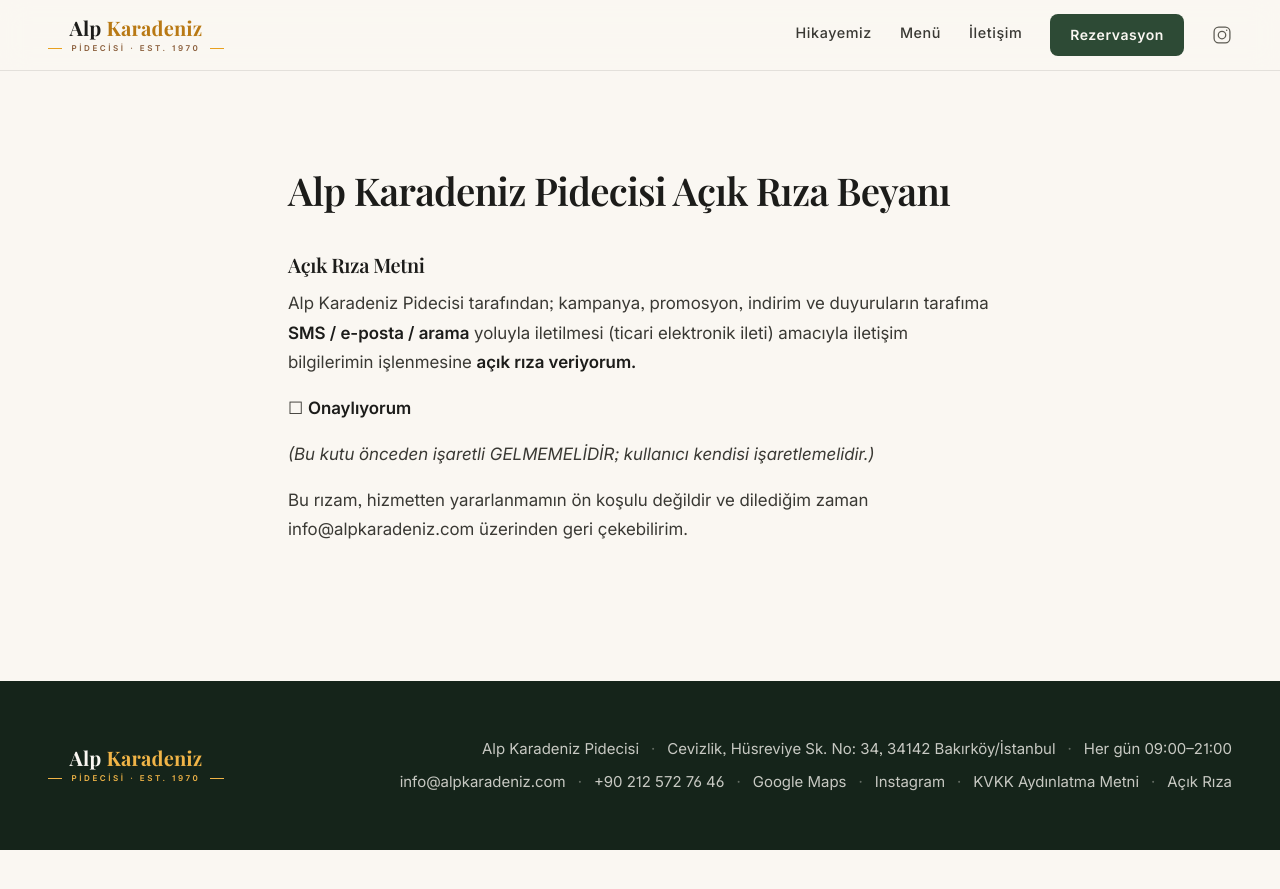
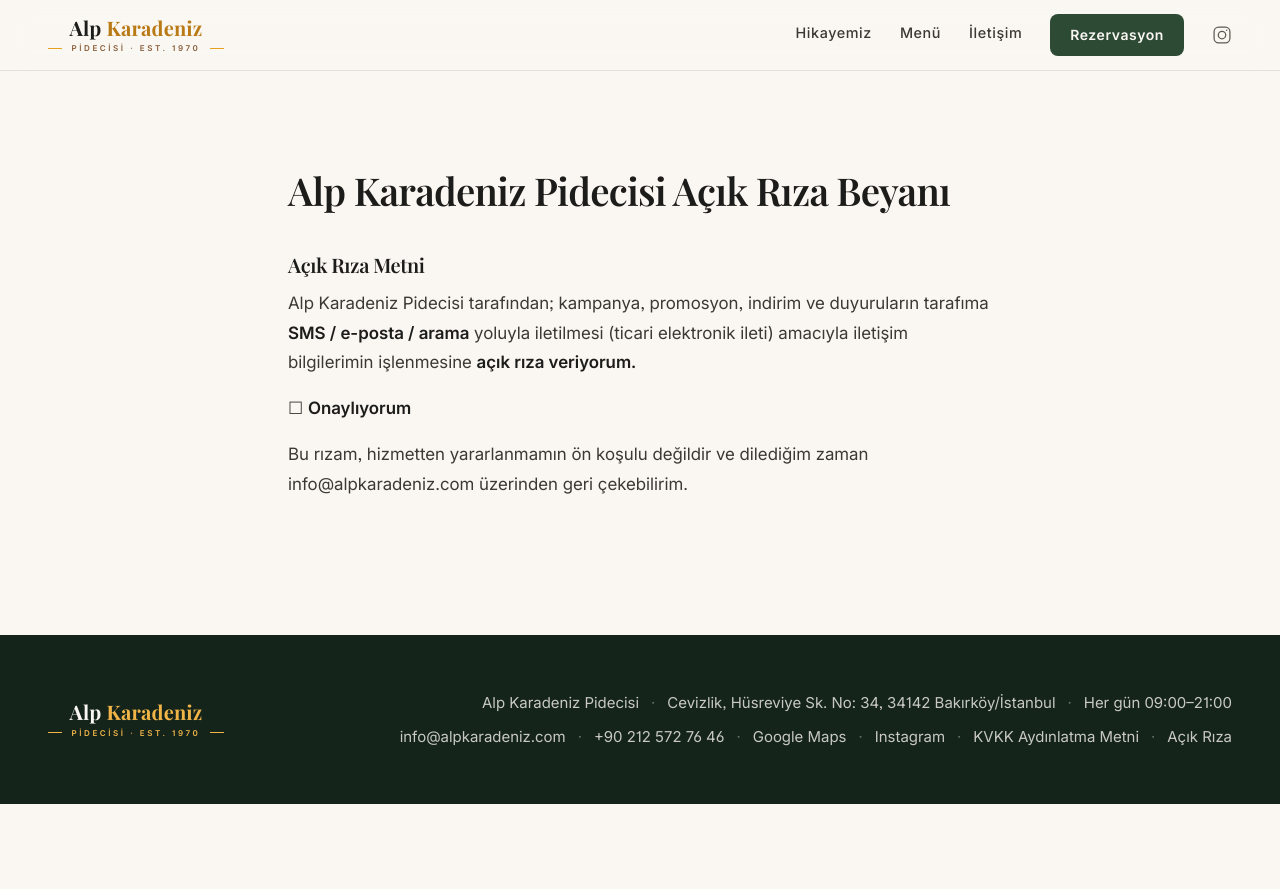
Before and after one commit to czagnos/alpkardeniz-website, a Jekyll site: the page built from kvkk-acik-riza-beyani.md, in a window 1280 px wide. Shown: the top 889 px of the page. Built offline with Jekyll 4.4.1, drawn with Linux system fonts in a browser that asks for light colours.

Commit message:
Açık Rıza: işletmeye yönelik "önceden işaretli gelmemeli" notunu kaldır
Can'ın onayıyla onay kutusunun altındaki iç not satırı çıkarıldı.

Co-Authored-By: Claude Opus 5.5 <noreply@anthropic.com>
Claude-Session: https://claude.ai/code/session_012SBAFvuGk65aZ6M1GW2Req

```diff
--- a/kvkk-acik-riza-beyani.md
+++ b/kvkk-acik-riza-beyani.md
@@ -12,6 +12,4 @@ Alp Karadeniz Pidecisi tarafından; kampanya, promosyon, indirim ve duyuruların
 
 ☐ **Onaylıyorum**
 
-*(Bu kutu önceden işaretli GELMEMELİDİR; kullanıcı kendisi işaretlemelidir.)*
-
 Bu rızam, hizmetten yararlanmamın ön koşulu değildir ve dilediğim zaman info@alpkaradeniz.com üzerinden geri çekebilirim.
```
